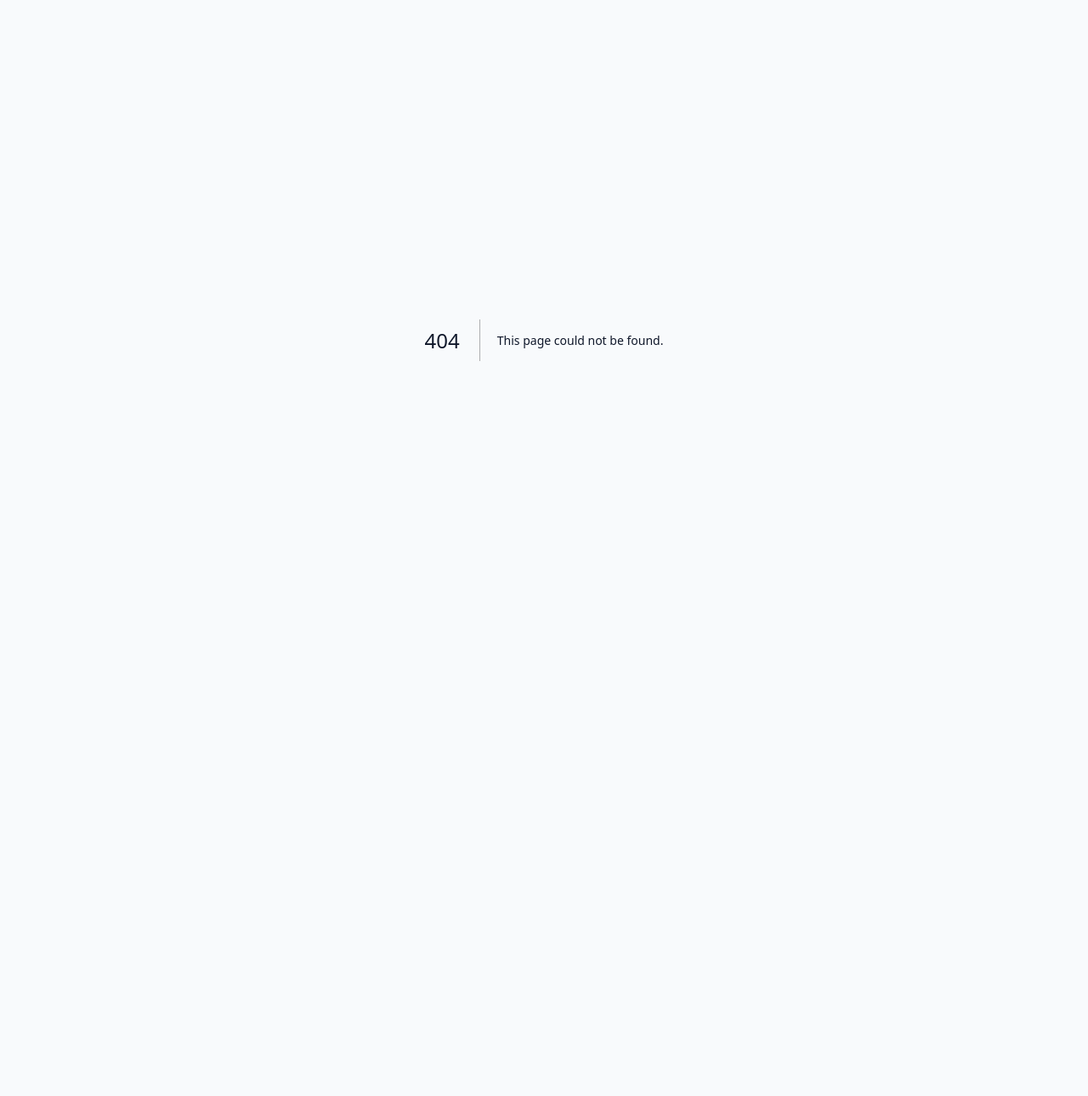
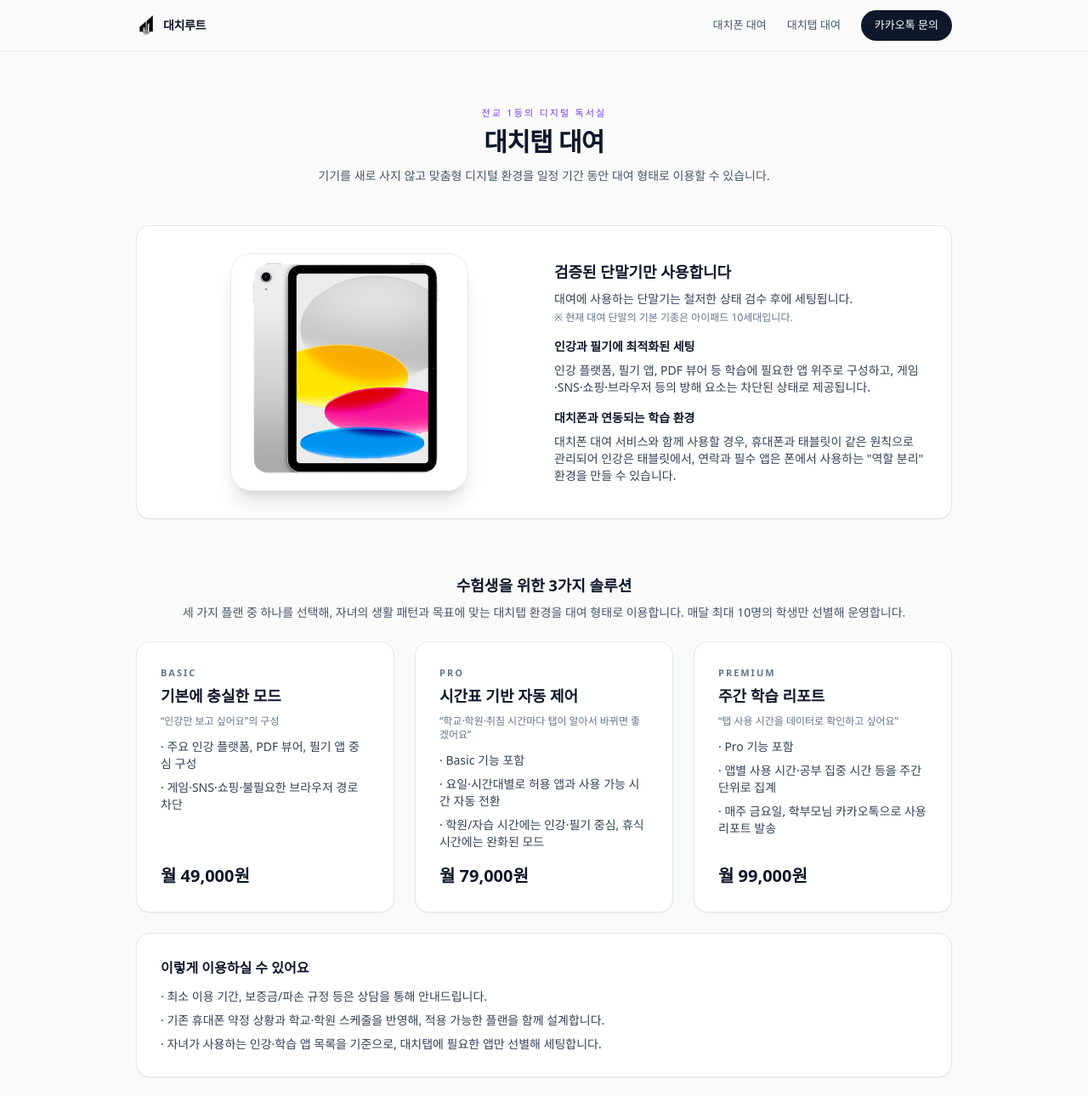
Before and after one commit to hwchung24/rootDaechi_web, a Next.js app: page /gillo-tab-rental in a window 1280 px wide. Before the commit this address had no page. Shown: the top 1290 px of the page at 85% size. Before the commit the page ends 800 px from the top, so only its background shows below. Built offline with nearby package versions, Linux system fonts and the light colour scheme.

Commit message:
Fix gillo-tab-rental page module for build
Made-with: Cursor

```diff
--- /dev/null
+++ b/app/gillo-tab-rental/page.tsx
@@ -0,0 +1,172 @@
+"use client";
+
+import { motion } from "framer-motion";
+import Link from "next/link";
+import Image from "next/image";
+import { AppHeader } from "@/components/AppHeader";
+import { Clock } from "lucide-react";
+
+const fadeInUp = {
+  hidden: { opacity: 0, y: 20 },
+  show: { opacity: 1, y: 0, transition: { duration: 0.5, ease: [0.22, 0.61, 0.36, 1] } }
+};
+
+export default function GilloTabRentalPage() {
+  return (
+    <div className="min-h-screen bg-[#fafafa] text-slate-900">
+      <AppHeader>
+        <Link href="/gillo-phone-rental" className="transition hover:text-slate-900">
+          대치폰 대여
+        </Link>
+        <Link href="/gillo-tab-rental" className="transition hover:text-slate-900">
+          대치탭 대여
+        </Link>
+        <Link
+          href="/inquiry"
+          className="rounded-full bg-slate-900 px-4 py-2 text-[13px] font-medium text-white transition hover:bg-slate-800"
+        >
+          카카오톡 문의
+        </Link>
+      </AppHeader>
+
+      <main className="mx-auto max-w-5xl px-5 py-12 sm:px-8 sm:py-16">
+        {/* Hero */}
+        <motion.section variants={fadeInUp} initial="hidden" animate="show" className="mb-12 text-center">
+          <p className="text-[11px] font-medium uppercase tracking-[0.2em] text-violet-600">
+            전교 1등의 디지털 독서실
+          </p>
+          <h1 className="mt-2 text-2xl font-semibold tracking-tight text-slate-900 sm:text-3xl">
+            대치탭 대여
+          </h1>
+          <p className="mt-3 text-sm text-slate-600">
+            기기를 새로 사지 않고 맞춤형 디지털 환경을 일정 기간 동안 대여 형태로 이용할 수 있습니다.
+          </p>
+        </motion.section>
+
+        {/* 이미지 + 설명 */}
+        <section className="mb-16">
+          <div className="grid gap-6 rounded-2xl border border-slate-200 bg-white p-6 shadow-sm sm:grid-cols-2 sm:p-8">
+            <div className="relative flex items-center justify-center">
+              <Image
+                src="/daechi-tab.png"
+                alt="대치탭 대여 샘플 이미지"
+                width={280}
+                height={380}
+                className="rounded-3xl border border-slate-200 bg-white object-cover shadow-xl"
+              />
+            </div>
+            <div className="flex flex-col justify-center gap-4 text-sm text-slate-700">
+              <div>
+                <h2 className="text-base font-semibold text-slate-900 sm:text-lg">검증된 단말기만 사용합니다</h2>
+                <p className="mt-2">
+                  대여에 사용하는 단말기는 철저한 상태 검수 후에 세팅됩니다.
+                  <span className="mt-1 block text-xs text-slate-500">※ 현재 대여 단말의 기본 기종은 아이패드 10세대입니다.</span>
+                </p>
+              </div>
+              <div>
+                <h3 className="text-sm font-semibold text-slate-900">인강과 필기에 최적화된 세팅</h3>
+                <p className="mt-2">
+                  인강 플랫폼, 필기 앱, PDF 뷰어 등 학습에 필요한 앱 위주로 구성하고,
+                  게임·SNS·쇼핑·브라우저 등의 방해 요소는 차단된 상태로 제공됩니다.
+                </p>
+              </div>
+              <div>
+                <h3 className="text-sm font-semibold text-slate-900">대치폰과 연동되는 학습 환경</h3>
+                <p className="mt-2">
+                  대치폰 대여 서비스와 함께 사용할 경우, 휴대폰과 태블릿이 같은 원칙으로 관리되어
+                  인강은 태블릿에서, 연락과 필수 앱은 폰에서 사용하는 &quot;역할 분리&quot; 환경을 만들 수 있습니다.
+                </p>
+              </div>
+            </div>
+          </div>
+        </section>
+
+        {/* 요금/이용 안내 – Basic / Pro / Premium (대치폰 페이지와 유사 구성) */}
+        <section className="mb-16">
+          <div className="mb-4 text-center sm:mb-6">
+            <h2 className="text-base font-semibold text-slate-900 sm:text-lg">
+              수험생을 위한 3가지 솔루션
+            </h2>
+            <p className="mt-2 text-xs text-slate-600 sm:text-sm">
+              세 가지 플랜 중 하나를 선택해, 자녀의 생활 패턴과 목표에 맞는 대치탭 환경을 대여 형태로 이용합니다.
+              매달 최대 10명의 학생만 선별해 운영합니다.
+            </p>
+          </div>
+
+          <div className="grid gap-6 sm:grid-cols-3">
+            {/* Basic */}
+            <div className="flex flex-col rounded-2xl border border-slate-200 bg-white p-6 shadow-sm sm:p-7">
+              <p className="text-[11px] font-semibold uppercase tracking-[0.18em] text-slate-500">Basic</p>
+              <h3 className="mt-1 text-base font-semibold text-slate-900 sm:text-lg">기본에 충실한 모드</h3>
+              <p className="mt-2 text-xs font-medium text-slate-500">“인강만 보고 싶어요”의 구성</p>
+              <ul className="mt-3 space-y-2 text-sm text-slate-700">
+                <li>· 주요 인강 플랫폼, PDF 뷰어, 필기 앱 중심 구성</li>
+                <li>· 게임·SNS·쇼핑·불필요한 브라우저 경로 차단</li>
+              </ul>
+              <div className="mt-auto pt-4">
+                <p className="text-xl font-bold text-slate-900">월 49,000원</p>
+              </div>
+            </div>
+
+            {/* Pro */}
+            <div className="flex flex-col rounded-2xl border border-slate-200 bg-white p-6 shadow-sm sm:p-7">
+              <p className="text-[11px] font-semibold uppercase tracking-[0.18em] text-slate-500">Pro</p>
+              <h3 className="mt-1 text-base font-semibold text-slate-900 sm:text-lg">시간표 기반 자동 제어</h3>
+              <p className="mt-2 text-xs font-medium text-slate-500">“학교·학원·취침 시간마다 탭이 알아서 바뀌면 좋겠어요”</p>
+              <ul className="mt-3 space-y-2 text-sm text-slate-700">
+                <li>· Basic 기능 포함</li>
+                <li>· 요일·시간대별로 허용 앱과 사용 가능 시간 자동 전환</li>
+                <li>· 학원/자습 시간에는 인강·필기 중심, 휴식 시간에는 완화된 모드</li>
+              </ul>
+              <div className="mt-auto pt-4">
+                <p className="text-xl font-bold text-slate-900">월 79,000원</p>
+              </div>
+            </div>
+
+            {/* Premium */}
+            <div className="flex flex-col rounded-2xl border border-slate-200 bg-white p-6 shadow-sm sm:p-7">
+              <p className="text-[11px] font-semibold uppercase tracking-[0.18em] text-slate-500">Premium</p>
+              <h3 className="mt-1 text-base font-semibold text-slate-900 sm:text-lg">주간 학습 리포트</h3>
+              <p className="mt-2 text-xs font-medium text-slate-500">“탭 사용 시간을 데이터로 확인하고 싶어요”</p>
+              <ul className="mt-3 space-y-2 text-sm text-slate-700">
+                <li>· Pro 기능 포함</li>
+                <li>· 앱별 사용 시간·공부 집중 시간 등을 주간 단위로 집계</li>
+                <li>· 매주 금요일, 학부모님 카카오톡으로 사용 리포트 발송</li>
+              </ul>
+              <div className="mt-auto pt-4">
+                <p className="text-xl font-bold text-slate-900">월 99,000원</p>
+              </div>
+            </div>
+          </div>
+
+          <div className="mt-6 rounded-2xl border border-slate-200 bg-white p-6 text-left shadow-sm sm:p-7">
+            <h3 className="text-sm font-semibold text-slate-900 sm:text-base">
+              이렇게 이용하실 수 있어요
+            </h3>
+            <ul className="mt-3 space-y-2 text-sm text-slate-700">
+              <li>· 최소 이용 기간, 보증금/파손 규정 등은 상담을 통해 안내드립니다.</li>
+              <li>· 기존 휴대폰 약정 상황과 학교·학원 스케줄을 반영해, 적용 가능한 플랜을 함께 설계합니다.</li>
+              <li>· 자녀가 사용하는 인강·학습 앱 목록을 기준으로, 대치탭에 필요한 앱만 선별해 세팅합니다.</li>
+            </ul>
+          </div>
+
+          <div className="mt-6 flex flex-col items-center gap-2 text-sm sm:flex-row sm:justify-center sm:gap-3">
+            <Link
+              href="/inquiry"
+              className="inline-flex items-center justify-center rounded-full bg-slate-900 px-5 py-2.5 text-[13px] font-medium text-white transition hover:bg-slate-800"
+            >
+              카카오톡으로 대치탭 대여 문의하기
+            </Link>
+          </div>
+        </section>
+      </main>
+
+      <footer className="mt-16 border-t border-slate-200 bg-white py-6">
+        <div className="mx-auto max-w-5xl px-5 text-center text-[12px] text-slate-500 sm:px-8">
+          <p>대표: 정현우 | 사업자등록번호: 150-07-03484 | 서울특별시 강남구 개포동</p>
+          <p className="mt-1 text-slate-400">© {new Date().getFullYear()} Daechiroot.</p>
+        </div>
+      </footer>
+    </div>
+  );
+}
```
